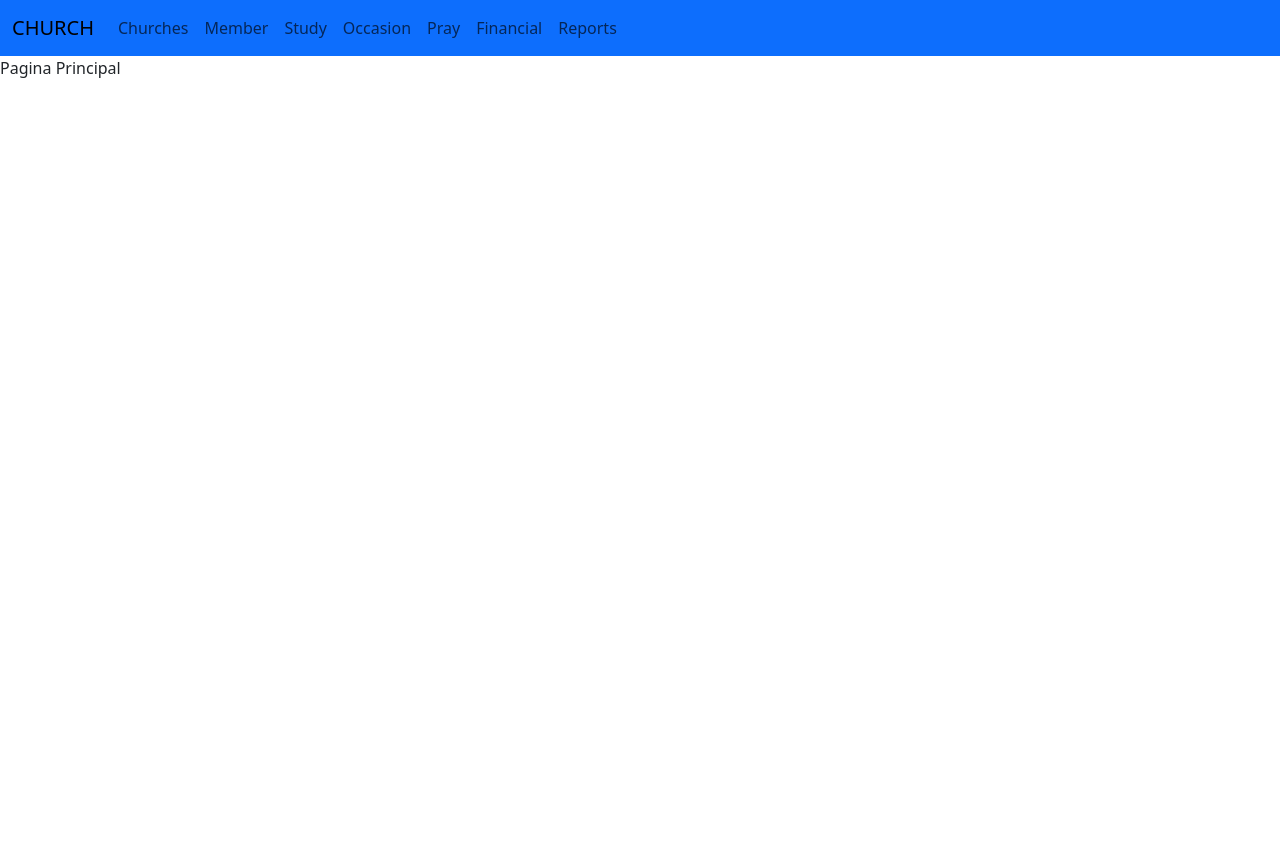
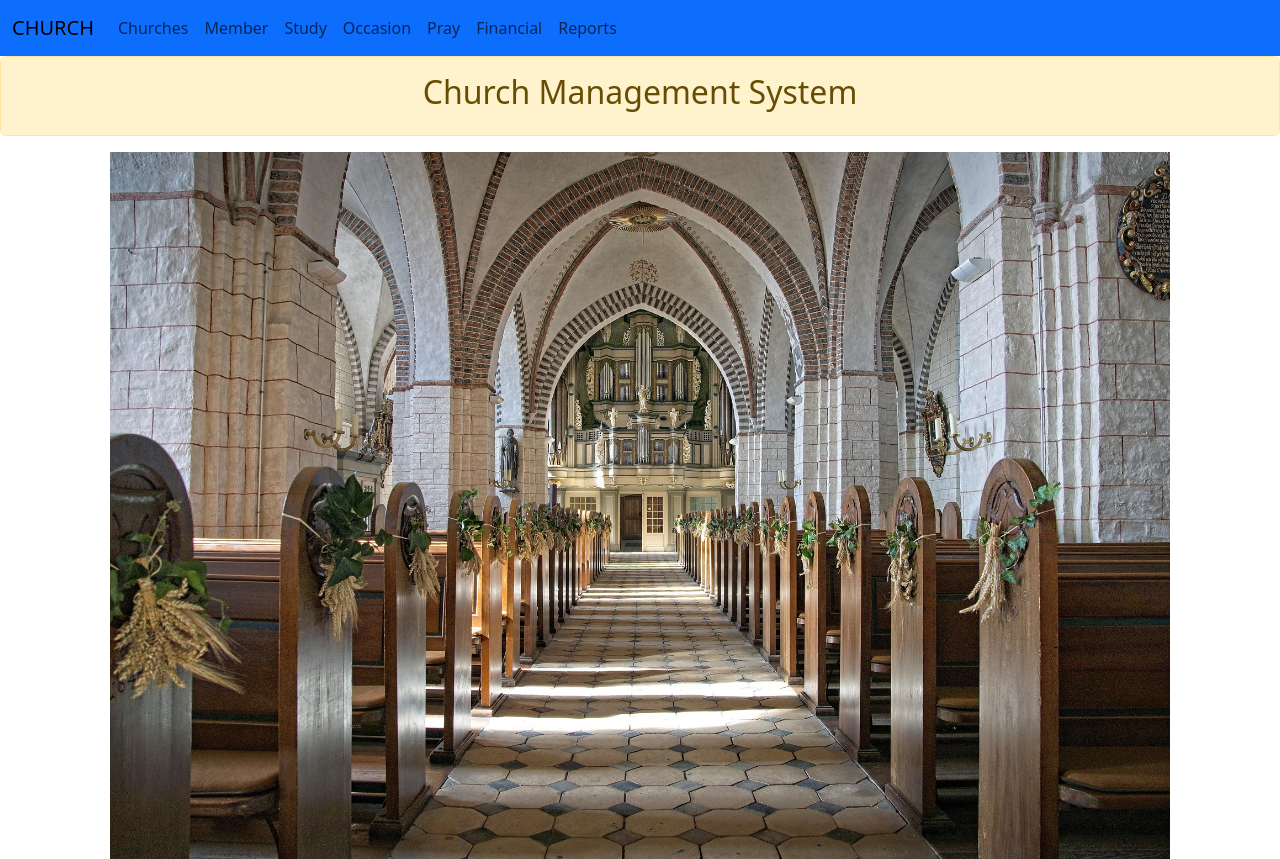
Before and after one commit to emanuelfcosta/MERN-Church-Administration, a React (Vite) app in the folder frontend/church-front-react/: page / in a window 1280 px wide. Before the commit the page ends 800 px from the top, so only its background shows below. Built offline with nearby package versions, Linux system fonts and the light colour scheme.

Commit message:
updating the main screen

```diff
--- a/frontend/church-front-react/src/components/IndexComponent.jsx
+++ b/frontend/church-front-react/src/components/IndexComponent.jsx
@@ -1,7 +1,25 @@
 import React from "react";
 
 const IndexComponent = () => {
-  return <div>Pagina Principal</div>;
+  return (
+    <>
+      <div className="alert alert-warning text-center" role="alert">
+        <h2>Church Management System</h2>
+      </div>
+      <div className="container">
+        <div className="row">
+          <div className="col-12">
+            <img
+              className="mx-auto d-block"
+              src="/main-image.jpg"
+              alt="Vet Clinic"
+              style={{ maxWidth: "95%" }}
+            />
+          </div>
+        </div>
+      </div>
+    </>
+  );
 };
 
 export default IndexComponent;
--- a/frontend/church-front-react/src/components/Reports/ListReportComponent.jsx
+++ b/frontend/church-front-react/src/components/Reports/ListReportComponent.jsx
@@ -21,6 +21,7 @@ function ListReportComponent() {
 
   return (
     <div className="container">
+      <br />
       <h4 className="text-primary">Select a Report:</h4>
 
       <div>
```
Also changed, not shown: frontend/church-front-react/public/main-image.jpg (added).
